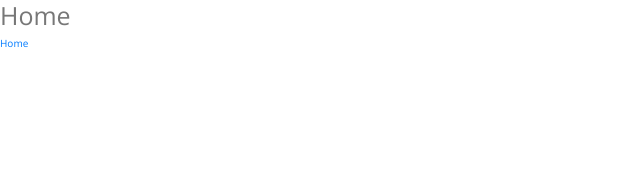
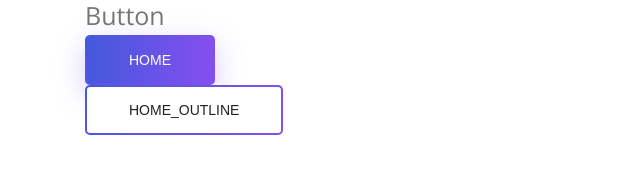
Before and after one commit to PanupongDeve/example-sass, a website built with webpack: page button.html in a window 1280 px wide. Shown: the whole page, without its empty margins (0-640 px from the left). Built offline with nearby package versions, Linux system fonts and the light colour scheme.

Commit message:
update button

```diff
--- a/button.html
+++ b/button.html
@@ -20,8 +20,16 @@
     <title>Make Web Ez</title>
   </head>
   <body>
-    <h1>Home</h1>
-    <a href="./index.html">Home</a><br />
+      <div class="container">
+            <h1>Button</h1>
+            <a class="btn-primary" href="./index.html">
+                <span>Home</span>
+            </a><br />
+            <a class="btn-primary btn-primary__outline" href="./index.html">
+                <span>Home_Outline</span>
+            </a><br />
+      </div>
+
 
     <script
       src="https://code.jquery.com/jquery-3.3.1.slim.min.js"
--- a/tools/sass/_components.scss
+++ b/tools/sass/_components.scss
@@ -15,3 +15,50 @@
         border: solid;
     }
 }
+
+.btn-primary {
+    display: inline-block;
+    color: #fff;
+    letter-spacing: 0;
+    font-family: rubik,sans-serif;
+    font-weight: 500;
+    font-size: 14px;
+    line-height: 46px;
+    outline: none!important;
+    text-align: center;
+    cursor: pointer;
+    text-transform: uppercase;
+    border-radius: 5px;
+    background-origin: border-box;
+    background-clip: content-box,border-box;
+    background-image: linear-gradient(to right,#4458dc 0%,#854fee 100%),radial-gradient(circle at top left,#4458dc,#854fee);
+    border: double 2px transparent;
+    box-shadow: 0 10px 30px rgba(118,85,225,.3);
+    transition: all .3s ease-in-out;
+    text-decoration: none;
+    & span {
+        padding: 0 42px;
+    }
+
+    &:hover {
+        background-image: linear-gradient(#ffffff,#ffffff),radial-gradient(circle at top left,#4458dc,#854fee);
+        border: 2px solid #854fee;
+        color: #222;
+        box-shadow: none;
+        background-clip: border-box;
+        text-decoration: none;
+    }
+
+    &__outline {
+        background-image: linear-gradient(#ffffff,#ffffff),radial-gradient(circle at top left,#4458dc,#854fee);
+        border: 2px solid transparent;
+        color: #222;
+        box-shadow: none;
+        &:hover {
+            background-image: linear-gradient(to right,#4458dc 0%,#854fee 100%),radial-gradient(circle at top left,#4458dc,#854fee);
+            border: double 2px transparent;
+            color: #fff;
+            box-shadow: 0 10px 30px rgba(118,85,225,.3);
+        }
+    }
+}
```
Also changed, not shown: css/style.css.
